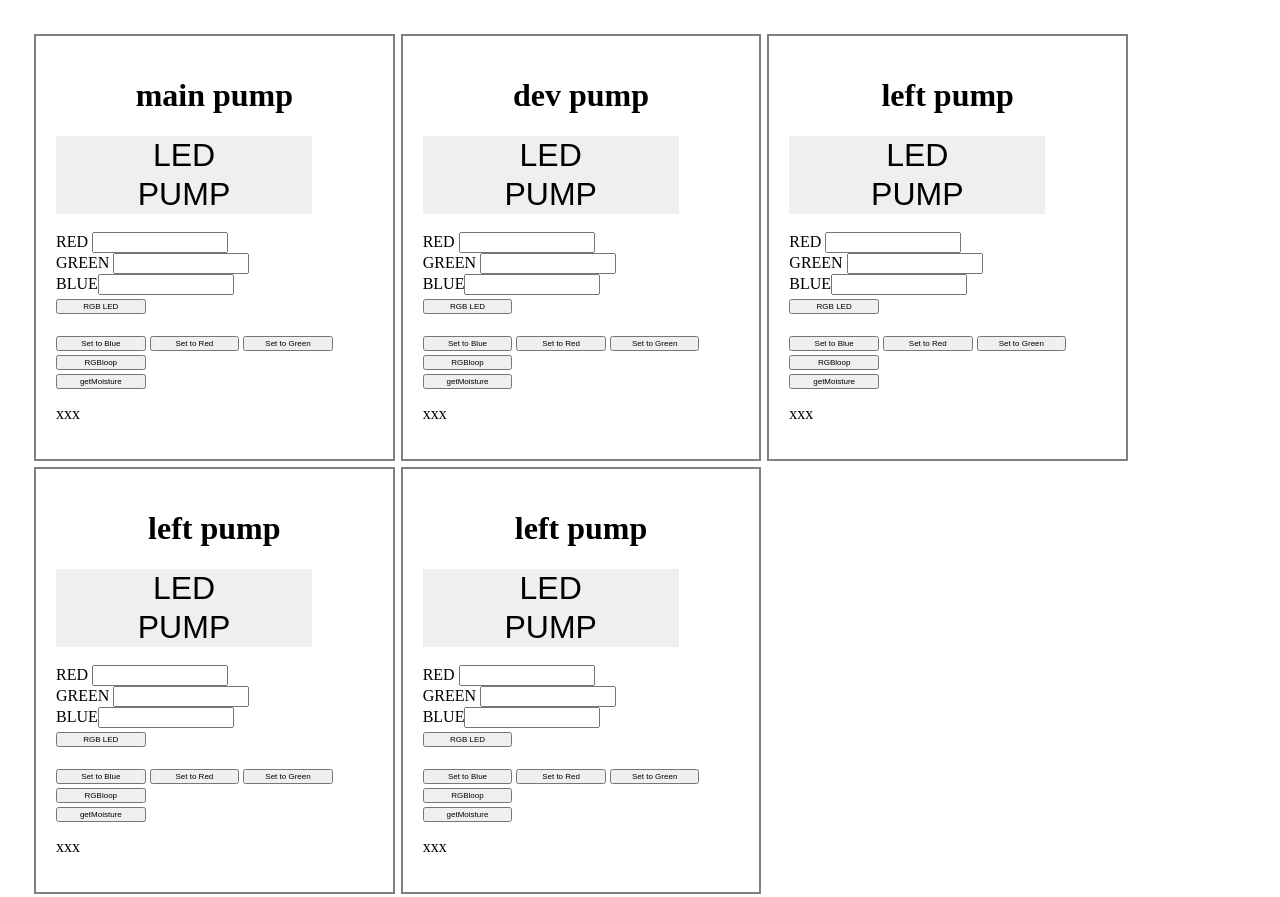
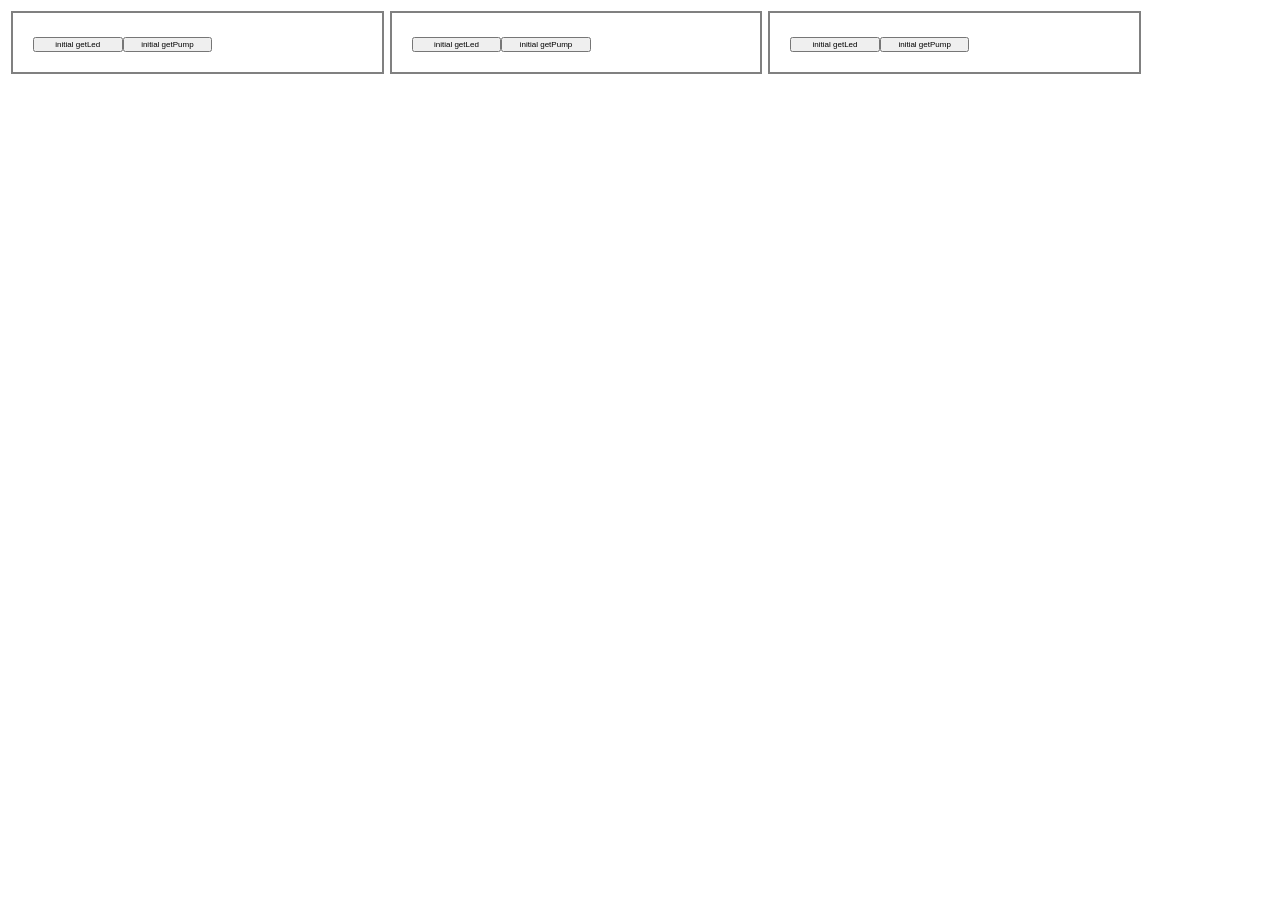
Before and after one commit to apohorai/pumpapi, a website: page pump.html in a window 1280 px wide. After the commit the page ends 800 px from the top, so only its background shows below. Drawn offline with Linux system fonts and the light colour scheme; no server answers.

Commit message:
dynamic HTML created

```diff
--- a/pump.html
+++ b/pump.html
@@ -5,18 +5,11 @@
         <title></title>
 	 <link rel="stylesheet" href="pump.css">
 </head>
-<body onload="getLedStatus(1);
-getPumpStatus(1);
-getLedStatus(2);
-getPumpStatus(2);
-getLedStatus(3);
-getPumpStatus(3);
-getLedStatus(4);
-getPumpStatus(4);
-getLedStatus(5);
-getPumpStatus(5);
-	">
-	<div class="first">
+<body onload= "
+
+	renderHTML()">
+	<div id="main"></div>
+	<!-- <div class="first">
 	<div class="second">
 	<h1>main pump</h1>
         <button id="setled1" class="mainButtons" onclick="setLedStatus(1)">LED</button>
@@ -145,7 +138,7 @@ getPumpStatus(5);
 	<br>
         <button id="moisture5" onclick="getMoisture(5)">getMoisture</button>
 	<p id="moisture_value5">xxx</p>
-	</div>
+	</div> -->
 
 	</div>
         <script src="pump.js"></script>
--- a/pump.js
+++ b/pump.js
@@ -4,34 +4,73 @@ rgb_red = -1;
 rgb_green = -1;
 rgb_blue = -1;
 moisture = -1;
-url = "";
-var wsUri = "ws://127.0.0.1:5000";
-websocket = new WebSocket(wsUri);
+// url = "";
+// var wsUri = "ws://127.0.0.1:5000";
+// websocket = new WebSocket(wsUri);
 
-websocket.onopen = function (evt) {
-	console.log("connected to websocket server");
-	websocket.send("GUI connected...");
-};
-websocket.onmessage = function (msg) {
-	var string_arr = JSON.parse(msg["data"]).data;
-	var string = "";
+// websocket.onopen = function (evt) {
+// 	console.log("connected to websocket server");
+// 	websocket.send("GUI connected...");
+// };
+// websocket.onmessage = function (msg) {
+// 	var string_arr = JSON.parse(msg["data"]).data;
+// 	var string = "";
 
-	string_arr.forEach((element) => {
-		string += String.fromCharCode(element);
-	});
+// 	string_arr.forEach((element) => {
+// 		string += String.fromCharCode(element);
+// 	});
 
-	message = JSON.parse(string);
-	//sleep(100).then(() => { getLedStatus(2) });
-	if (message.item == "led") {
-		getLedStatus(2);
+// 	message = JSON.parse(string);
+// 	//sleep(100).then(() => { getLedStatus(2) });
+// 	if (message.item == "led") {
+// 		getLedStatus(2);
+// 	}
+// 	if (message.item == "moisture") {
+// 			document.getElementById(
+// 				"moisture_value" + 2
+// 			).textContent = (message.value - 1100) / 2000;
+// 		console.log(message.value)
+// 	}
+// };
+function renderHTML(){
+	for (let i = 1; i < 4; i++) {
+		getLedStatus(i);
+		getPumpStatus(i);
+	var board="board";
+	var board_id=i;
+	var currentBoardLed=board+board_id;
+	var currentBoardPump=board+board_id;
+	console.log(currentBoardLed);
+	console.log(currentBoardPump);
+	var div = document.createElement("div");
+	div.style.width = "26%";
+	div.style.float = "left";
+	div.style.padding = "20px";
+	div.style.margin = "3px";
+	div.style.color = "white";
+	div.style.border = "2px solid grey";
+
+	currentBoardLed = document.createElement('button');
+	currentBoardLed.innerText = "initial getLed";
+	currentBoardLed.setAttribute("onclick", "setLedStatus("+board_id+")");
+	currentBoardLed.setAttribute("id", "setled"+board_id);
+
+	currentBoardPump = document.createElement('button');
+	currentBoardPump.innerText = "initial getPump";
+	currentBoardPump.setAttribute("onclick", "setPumpStatus("+board_id+")");
+	currentBoardPump.setAttribute("id", "setpump"+board_id);
+
+	div.append(currentBoardLed);
+	div.append(currentBoardPump);
+	document.getElementById("main").appendChild(div);
 	}
-	if (message.item == "moisture") {
-			document.getElementById(
-				"moisture_value" + 2
-			).textContent = (message.value - 1100) / 2000;
-		console.log(message.value)
-	}
-};
+
+
+
+
+
+
+}
 
 function whichBoard(id) {
 	if (id == 1) {
```
